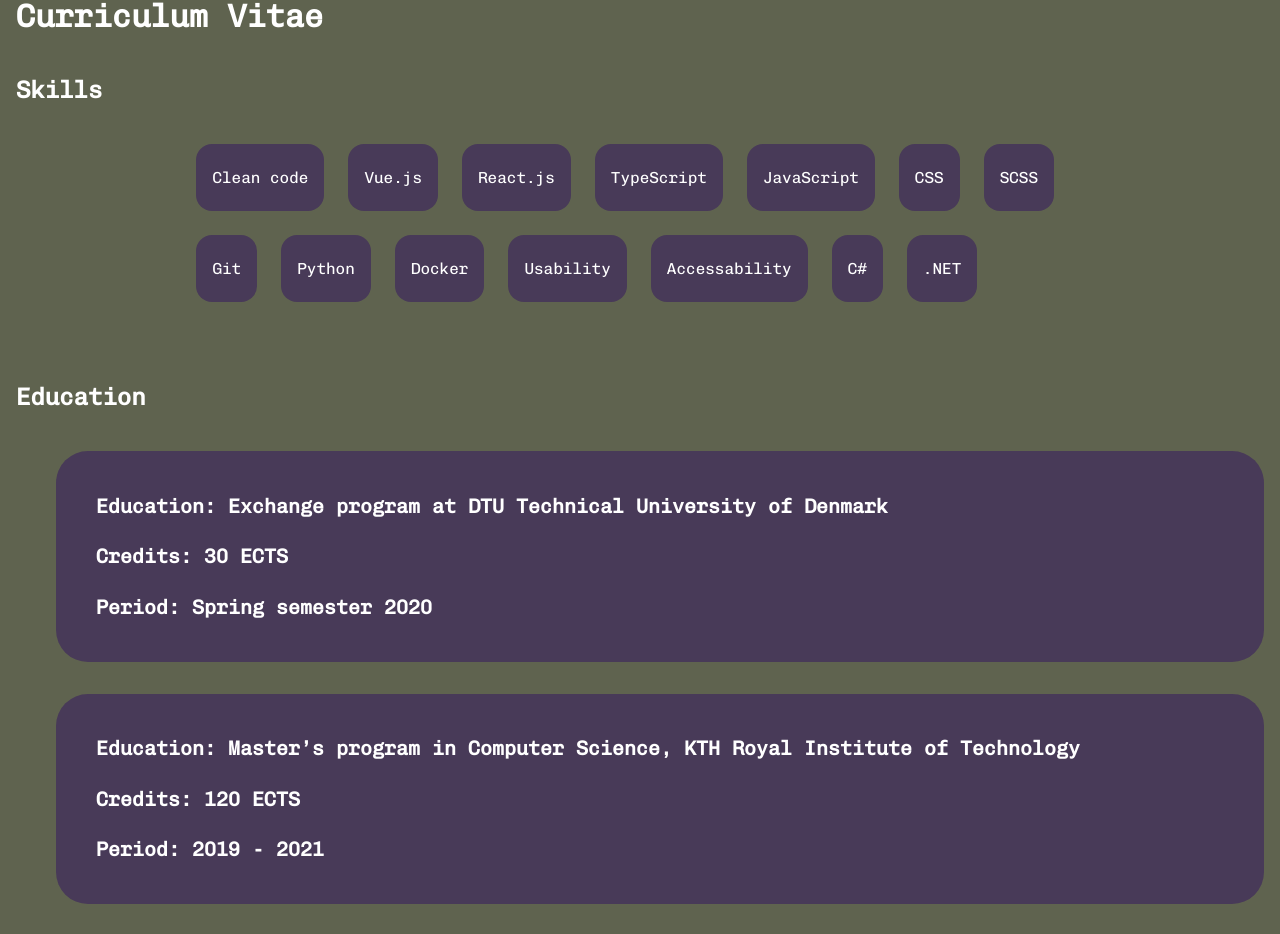
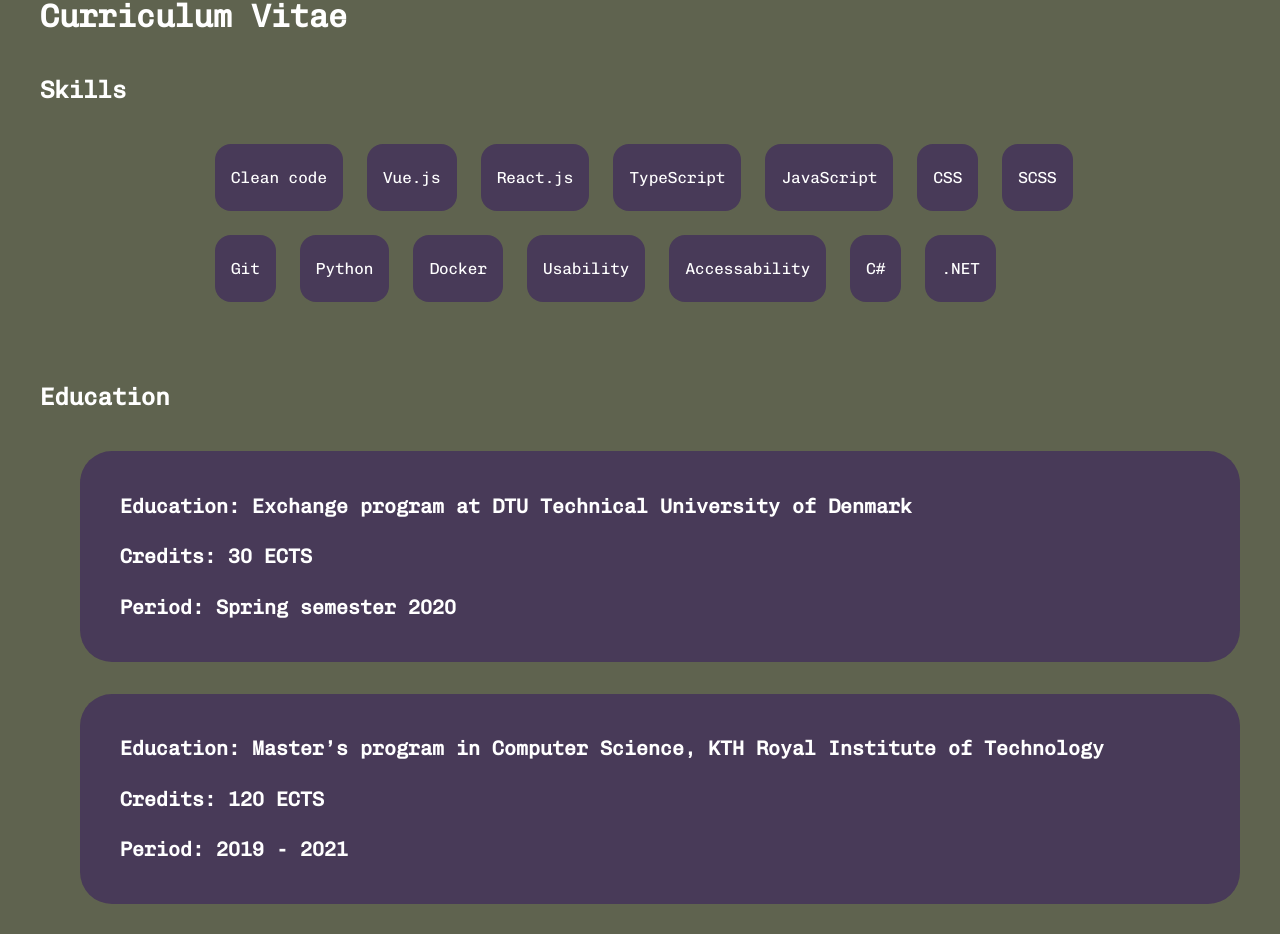
Before and after one commit to kangas93/kangas93.github.io, a React (Create React App) app: page /#/ in a window 1280 px wide. Shown: the part 792-1726 px from the top of the page. Built offline with nearby package versions, Linux system fonts and the light colour scheme.

Commit message:
Update container zoom level

```diff
--- a/src/App.scss
+++ b/src/App.scss
@@ -17,6 +17,9 @@
     padding: spaces("medium");
     background: colors('pbc');
     color: text-colors('pbc');
+    display: flex;
+    flex-direction: column;
+    align-items: center;
 
 }
 
--- a/src/style/home.scss
+++ b/src/style/home.scss
@@ -4,6 +4,7 @@
     align-items: center;
     height: 100%;
     color: text-colors('primary');
+    max-width: $page-max-width;
 
     &__bio {
         display: flex;
--- a/src/style/variables.scss
+++ b/src/style/variables.scss
@@ -7,6 +7,7 @@ $space: (
     'xxlarge': 80px,
 );
 $screen-size-small: 600px;
+$page-max-width: 1200px;
 
 $primary-background-color: #5f634f !default;
 $secondary-background-color: #483a58 !default;
```
